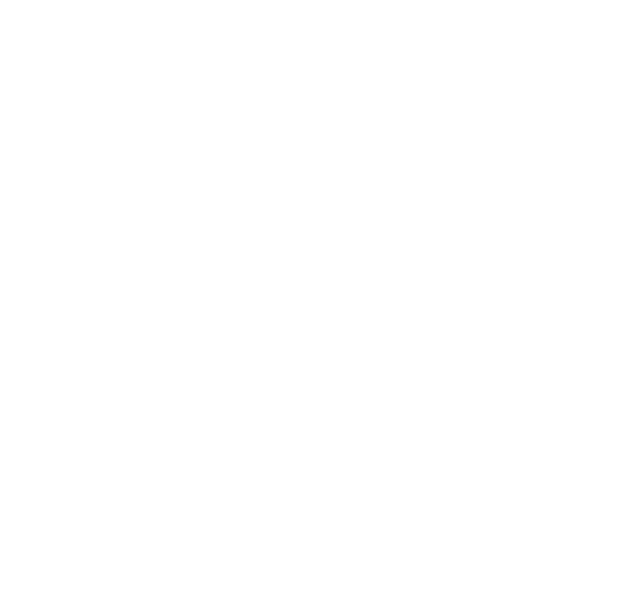
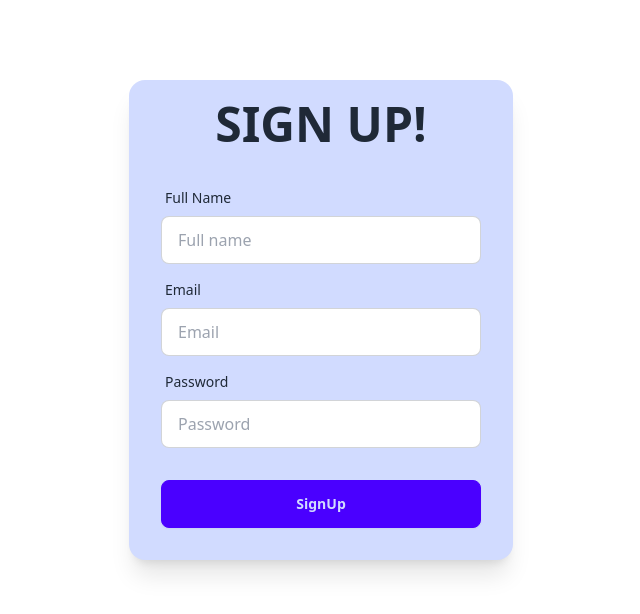
Before and after one commit to kenz003/mini-projet-2.0, a Vue app in the folder miniprojetFront/: page /signup in a window 1280 px wide. Before the commit this address had no page. Shown: the top 614 px of the page, without its empty margins (319-959 px from the left). Built offline with nearby package versions, Linux system fonts and the light colour scheme.

Commit message:
started adding login feature

```diff
--- a/miniprojetFront/package.json
+++ b/miniprojetFront/package.json
@@ -24,7 +24,7 @@
     "jsdom": "^24.0.0",
     "postcss": "^8.4.38",
     "tailwindcss": "^3.4.3",
-    "vite": "^5.2.8",
+    "vite": "^5.2.10",
     "vitest": "^1.4.0"
   }
 }
--- a/miniprojetFront/src/App.vue
+++ b/miniprojetFront/src/App.vue
@@ -1,8 +1,17 @@
-<script setup>
-import { RouterLink, RouterView } from 'vue-router'
-import HelloWorld from './components/HelloWorld.vue'
-</script>
+<template>
+    <RouterView />
+  </template>
 
-<template>
-<RouterView></RouterView>
-</template>
+  <script setup>
+  import { RouterView } from 'vue-router';
+  import home from '@/components/home.vue';
+  import login from '@/components/login.vue';
+  import signup from '@/components/signup.vue';
+
+  // No need to export default here
+  const components = {
+    login,
+    signup,
+    home
+  };
+  </script>
--- /dev/null
+++ b/miniprojetFront/src/components/home.vue
@@ -0,0 +1,27 @@
+//home.vue
+<template>
+  <div class="hero min-h-screen bg-primary-content flex flex-col justify-center items-center">
+    <div class="hero-content text-center">
+      <div class="max-w-md">
+        <h1 class="text-5xl font-bold">WELCOME !</h1>
+        <button class="btn btn-primary mt-10 mr-10" @click="goToSignup">SignUp</button>
+        <button class="btn btn-primary mt-10" @click="goToLogin">LOGIN</button>
+      </div>
+    </div>
+  </div>
+</template>
+
+<script>
+export default {
+  name: 'home',
+
+  methods: {
+    goToSignup() {
+      this.$router.push('/signup');
+    },
+    goToLogin() {
+      this.$router.push('/login');
+    }
+  }
+}
+</script>
--- /dev/null
+++ b/miniprojetFront/src/components/login.vue
@@ -0,0 +1,87 @@
+<template>
+    <div class="flex justify-center items-center mt-20 ml-50">
+      <div class="card w-96 bg-primary-content ma shadow-xl">
+        <div class="login bg-primary-content flex justify-center items-center h-12 mt-5">
+          <h1 class="text-5xl font-bold">LOG IN!</h1>
+        </div>
+        <form class="card-body" @submit.prevent="onLogin()">
+          <div class="form-control">
+            <label class="label">
+              <span class="label-text">Email</span>
+            </label>
+            <input type="email" v-model="email" placeholder="Email" class="input input-bordered" required />
+            <div class="error " v-if="errors.email"><span class="text-red-600">{{ errors.email }}</span></div>
+          </div>
+          <div class="form-control">
+            <label class="label">
+              <span class="label-text">Password</span>
+            </label>
+            <input type="password" v-model="password" placeholder="Password" class="input input-bordered" required />
+            <div class="error" v-if="errors.password">
+              <span class="text-red-600">{{ errors.password }}</span>
+            </div>
+          </div>
+          <div class="form-control mt-6">
+            <button class="btn btn-primary" @click="login">login</button>
+          </div>
+        </form>
+      </div>
+    </div>
+  </template>
+
+  <script>
+import LoginValidations from '../services/LoginValidations.js';
+  import axios from 'axios';
+
+  export default {
+    name: 'login',
+
+    data() {
+      return {
+        email: '',
+        password: '',
+        errors: { // Ajout de la propriété 'errors'
+          email: '',
+          password: ''
+        }
+      };
+    },
+    methods: {
+      async onLogin(){ // Ajout de async devant la fonction
+        //check the validation
+        //if (validation of)
+        // do the signup
+        //else show errors
+        let validations = new LoginValidations(
+          this.email,
+          this.password,
+        );
+        this.errors = validations.checkValidation();
+        if(this.errors.email || this.errors.password){ // Correction ici
+          return false;
+        };
+
+        // try {
+        //   const response = await axios.post("http://127.0.0.1:8000/api/login", {// ajout de l'api de login
+        //     email: this.email,
+        //     password: this.password
+        //   });
+
+        //   console.log(response.data);
+
+        //   // Vérifier la réponse de l'API
+        //   if (response.data.status === true) {
+        //     alert("Login Successfully");
+        //     // Rediriger vers la page d'accueil si la connexion est réussie
+        //     this.$router.push({ name: 'crud' });
+        //   } else {
+        //     this.errors.password = "Failed to login";
+        //   }
+        // } catch (err) {
+        //   console.error(err);
+        //   this.errors.password = "Error, please try again";
+        // }
+      }
+    }
+  };
+  </script>
--- /dev/null
+++ b/miniprojetFront/src/components/signup.vue
@@ -0,0 +1,78 @@
+<template>
+    <div class="flex justify-center items-center mt-20 ml-50">
+      <div class="card w-96 bg-primary-content ma shadow-xl">
+        <div class="login bg-primary-content flex justify-center items-center h-12 mt-5">
+          <h1 class="text-5xl font-bold">SIGN UP!</h1>
+        </div>
+        <form class="card-body" @submit.prevent="signup()">
+          <div class="form-control">
+            <label class="label">
+              <span class="label-text">Full Name</span>
+            </label>
+            <input type="text" v-model="name" placeholder="Full name" class="input input-bordered" required />
+          </div>
+          <div class="form-control">
+            <label class="label">
+              <span class="label-text">Email</span>
+            </label>
+            <input type="email" v-model="email" placeholder="Email" class="input input-bordered" required />
+            <div class="error " v-if="errors.email"><span class="text-red-600">{{ errors.email }}</span></div>
+          </div>
+          <div class="form-control">
+            <label class="label">
+              <span class="label-text">Password</span>
+            </label>
+            <input type="password" v-model="password" placeholder="Password" class="input input-bordered" required />
+            <div class="error" v-if="errors.password">
+              <span class="text-red-600">{{ errors.password }}</span>
+            </div>
+          </div>
+          <div class="form-control mt-6">
+            <button class="btn btn-primary">SignUp</button>
+          </div>
+        </form>
+      </div>
+    </div>
+  </template>
+
+  <script>
+  //import axios from 'axios';
+  import LoginValidations from '../services/LoginValidations.js';
+  export default {
+    name: 'signup',
+    data() {
+      return {
+        name: '',
+        email: '',
+        password: '',
+        errors: {
+          email: '',
+          password: ''
+        }
+      };
+    },
+    methods: {
+      async signup() {
+        let validations = new LoginValidations(this.email, this.password);
+        this.errors = validations.checkValidation();
+
+        if ('email' in this.errors || 'password' in this.errors) {
+          return false;
+        }
+
+        // try {
+        //   const response = await axios.post("http://127.0.0.1:8000/api/register", {// l'ajout de l'api de signup
+        //     name: this.name,
+        //     email: this.email,
+        //     password: this.password
+        //   });
+        //   console.log(response.data);
+        //   this.$router.push({ name: 'crud' });
+        // } catch (error) {
+        //   console.error(error);
+        //   this.errors.password = "Failed to rigester";
+        // }
+      }
+    }
+  }
+  </script>
--- a/miniprojetFront/src/router/index.js
+++ b/miniprojetFront/src/router/index.js
@@ -2,6 +2,9 @@ import { createRouter, createWebHistory } from 'vue-router'
 import Navbar from '@/views/Navbar.vue'
 import Home from '@/views/Home.vue'
 import StudentsView from '@/views/Students/View.vue'
+import home from '@/components/home.vue';
+import login from '@/components/login.vue';
+import signup from '@/components/signup.vue';
 
 const router = createRouter({
   history: createWebHistory(import.meta.env.BASE_URL),
@@ -28,6 +31,21 @@ const router = createRouter({
       path: '/navbar',
       name: 'navbar',
       component: Navbar
+    },
+    {
+      path: '/login',
+      name: 'login',
+      component: login
+    },
+    {
+      path: '/signup',
+      name: 'signup',
+      component: signup
+    },
+    {
+      path: '/',
+      name: 'home',
+      component: home
     }
   ]
 })
--- /dev/null
+++ b/miniprojetFront/src/services/LoginValidations.js
@@ -0,0 +1,23 @@
+// Importer la classe validations depuis validation.js
+import Validations from './validations';
+
+// Exporter la classe LoginValidations
+export default class LoginValidations {
+    constructor(email, password){
+        this.email = email;
+        this.password = password;
+    }
+    checkValidation (){
+        //email validations
+        let errors = [];
+        // Utiliser la classe Validations importée pour appeler les méthodes de validation
+        if(!Validations.checkEmail(this.email)){
+            errors['email']='invalid email';
+        }
+        //password validation
+        if(!Validations.minLength(this.password, 6)){
+            errors['password']='password should be of 6 characteres'
+        }
+        return errors;
+    }
+}
--- /dev/null
+++ b/miniprojetFront/src/services/validatons.js
@@ -0,0 +1,19 @@
+export default class Validations {
+    static checkEmail(email) {
+      // Utilisation de l'expression régulière pour valider l'e-mail
+      if (/^\w+([\.-]?\w+)*@\w+([\.-]?\w+)*(\.\w{2,3})+$/.test(email)) {
+        return true; // L'e-mail est valide
+      } else {
+        return false; // L'e-mail n'est pas valide
+      }
+    }
+
+    static minLength(name, minLength) {
+      // Vérifier si la longueur de la chaîne est supérieure ou égale à la longueur minimale spécifiée
+      if (name.length > minLength) {
+        return true; // La longueur est conforme
+      } else {
+        return false; // La longueur ne correspond pas
+      }
+    }
+  }
--- /dev/null
+++ b/miniprojetFront/src/store/modules/auth/index.js
@@ -0,0 +1,6 @@
+export default {
+    state(){
+        return {};
+    },
+
+}
--- /dev/null
+++ b/miniprojetFront/src/store/store.js
@@ -0,0 +1,10 @@
+import {createStore } from 'vuex';
+import auth from './modules/auth/index'
+const store = createStore(
+    {
+        modules:{
+            auth,
+        }
+    }
+);
+export default store;
```
Also changed, not shown: 1 other file (tests, documents, lock files or other folders).
